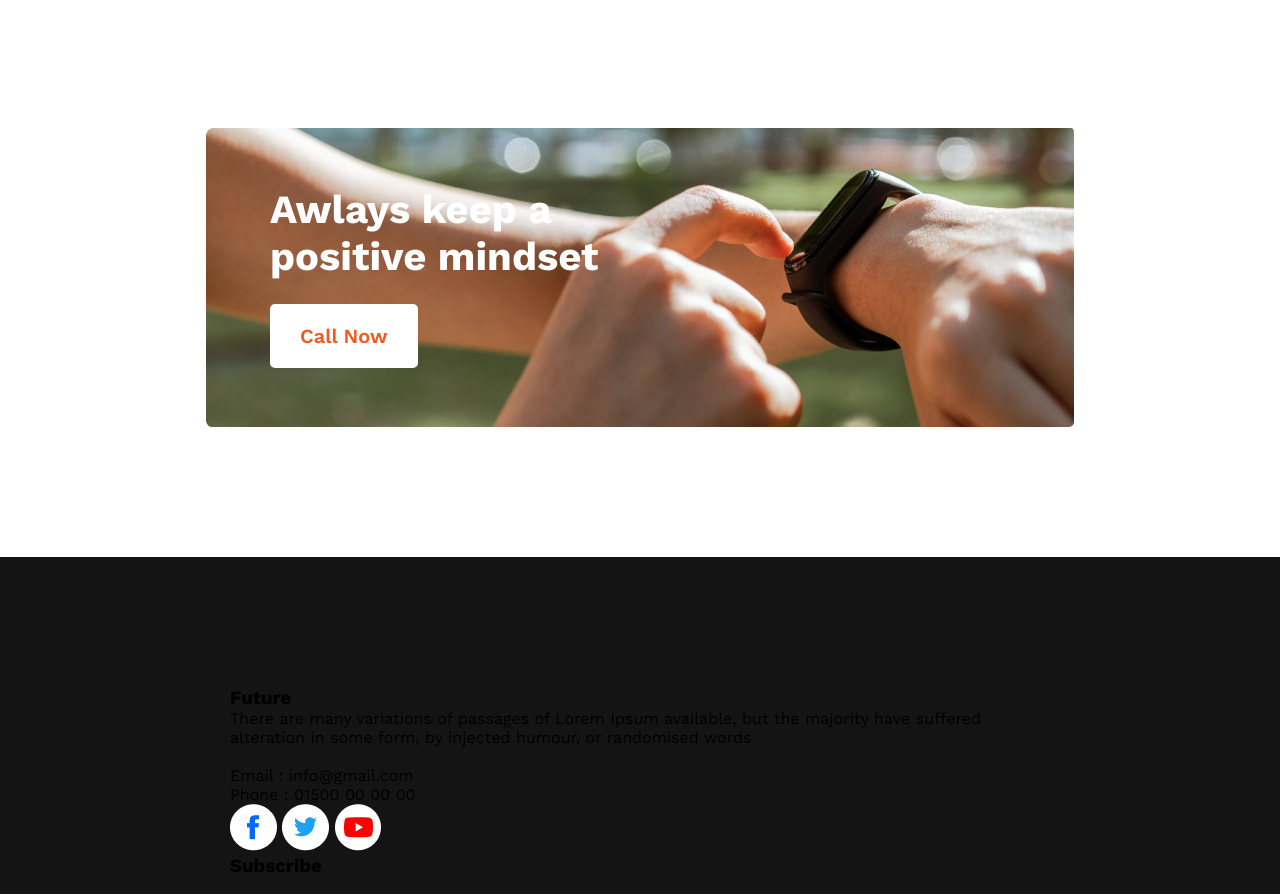
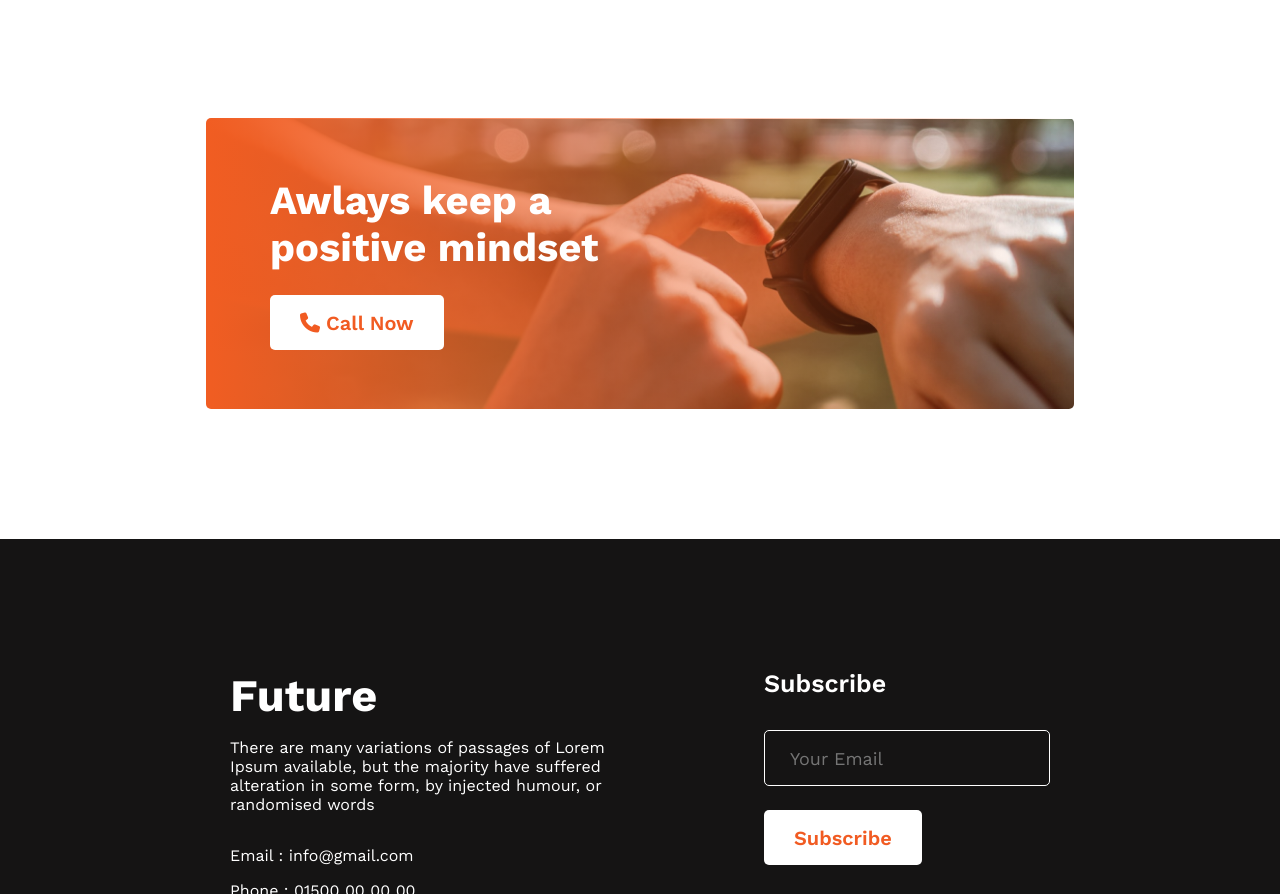
Before and after one commit to onlyyasad/-first-assignment, a plain HTML site: page index.html in a window 1280 px wide. Shown: the part 1906-2800 px from the top of the page. Drawn offline with nearby package versions, Linux system fonts and the light colour scheme.

Commit message:
basic complete

```diff
--- a/index.html
+++ b/index.html
@@ -7,8 +7,7 @@
     <meta name="viewport" content="width=device-width, initial-scale=1.0">
     <link rel="preconnect" href="https://fonts.googleapis.com">
     <link rel="preconnect" href="https://fonts.gstatic.com" crossorigin>
-    <link href="https://fonts.googleapis.com/css2?family=Work+Sans:wght@300;400;500;600;700;800;900&display=swap"
-        rel="stylesheet">
+    <link href="https://fonts.googleapis.com/css2?family=Work+Sans:wght@300;400;500;600;700;800;900&display=swap" rel="stylesheet">
     <script src="https://kit.fontawesome.com/b6e09818c5.js" crossorigin="anonymous"></script>
     <link rel="stylesheet" href="styles/style.css">
     <title>New Year New Me</title>
@@ -69,16 +68,16 @@
         </section>
         <section class="call-now">
             <h3>Awlays keep a positive mindset</h3>
-            <button class="uni-btn" type="submit">Call Now</button>
+            <button class="uni-btn" type="submit"><i class="fa-solid fa-phone"></i> Call Now</button>
         </section>
 
     </main>
     <footer>
         <section class="future">
             <h3 class="future-title">Future</h3>
-            <P>There are many variations of passages of Lorem Ipsum available, but the majority have suffered alteration in some form, by injected humour, or randomised words</P><br>
-            <p>Email : info@gmail.com</p>
-            <p>Phone : 01500 00 00 00</p>
+            <P class="future-description">There are many variations of passages of Lorem Ipsum available, but the majority have suffered alteration in some form, by injected humour, or randomised words</P>
+            <p class="future-email">Email : info@gmail.com</p>
+            <p class="future-phone">Phone : 01500 00 00 00</p>
             <div class="follow">
                 <a href=""><img src="images/icons/fb.png" alt=""></a>
                 <a href=""><img src="images/icons/twitter.png" alt=""></a>
--- a/styles/style.css
+++ b/styles/style.css
@@ -6,13 +6,17 @@
 .uni-btn {
     font-weight: 600;
     font-size: 20px;
-    height: 64px;
+    height: 55px;
     color: #F15B22;
     background-color: #ffffff;
     border: 0;
     border-radius: 5px;
     padding: 10px 30px;
     margin-top: 24px;
+}
+
+.uni-btn:hover{
+    background-color: #dbdbdb;
 }
 
 /* Header Area Styles */
@@ -45,8 +49,8 @@ header {
 .contact-us {
     font-weight: 600;
     font-size: 20px;
-    height: 64px;
-    background-color: #F15B22;
+    height: 55px;
+    background-color: rgb(241, 93, 34);
     color: #ffffff;
     border: 0;
     border-radius: 5px;
@@ -54,7 +58,7 @@ header {
 }
 
 header button:hover {
-    background-color: #e96936;
+    background-color: #e97c51;
 }
 
 /* My failure of previous year area styles */
@@ -152,8 +156,9 @@ header button:hover {
 
 .call-now {
     text-align: left;
-    background-image: url(../images/watch.png);
+    background-image:linear-gradient(to right, rgb(241, 93, 34), rgba(241, 93, 34, 0) ), url(../images/watch.png);
     background-repeat: no-repeat;
+    background-size: cover;
     max-width: 100%;
     border: 0;
     border-radius: 5px;
@@ -171,7 +176,63 @@ header button:hover {
 
 /* Footer Area Styles */
 
-footer{
+footer {
     background: #151414;
     padding: 130px 230px;
+    display: flex;
+    justify-content: space-between;
 }
+
+.future{
+    padding-right: 150px;
+}
+
+.future-title {
+    font-weight: 700;
+    font-size: 45px;
+    color: #ffffff;
+    margin-bottom: 16px;
+}
+
+.future p {
+    color: #ffffff;
+    font-size: 16px;
+}
+
+.future-description {
+    margin-bottom: 32px;
+}
+
+.future-email {
+    margin-bottom: 16px;
+}
+
+.future-phone {
+    margin-bottom: 32px;
+}
+
+.follow{
+    display: flex;
+    gap: 15px;
+}
+
+.follow a{
+    text-decoration: none;
+}
+
+.form h3 {
+    font-weight: 600;
+    font-size: 25px;
+    color: #ffffff;
+    margin-bottom: 32px;
+}
+
+.form input[type=email]{
+    font-size: 18px;
+    height: 50px;
+    color: #f3f3f3;
+    background-color: transparent;
+    border: 1px solid #ffffff;
+    border-radius: 5px;
+    padding: 2px 25px;
+}
```
